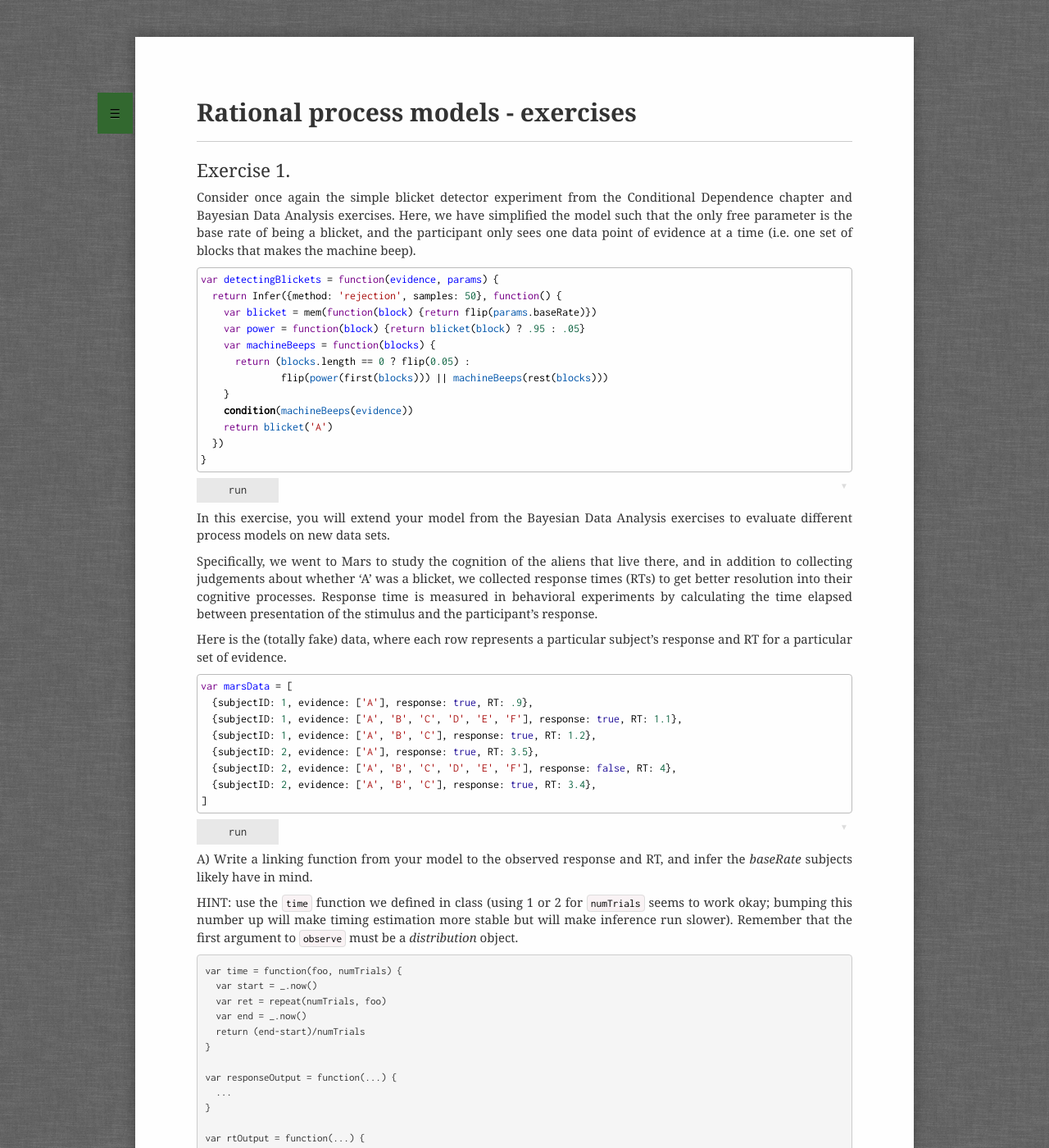
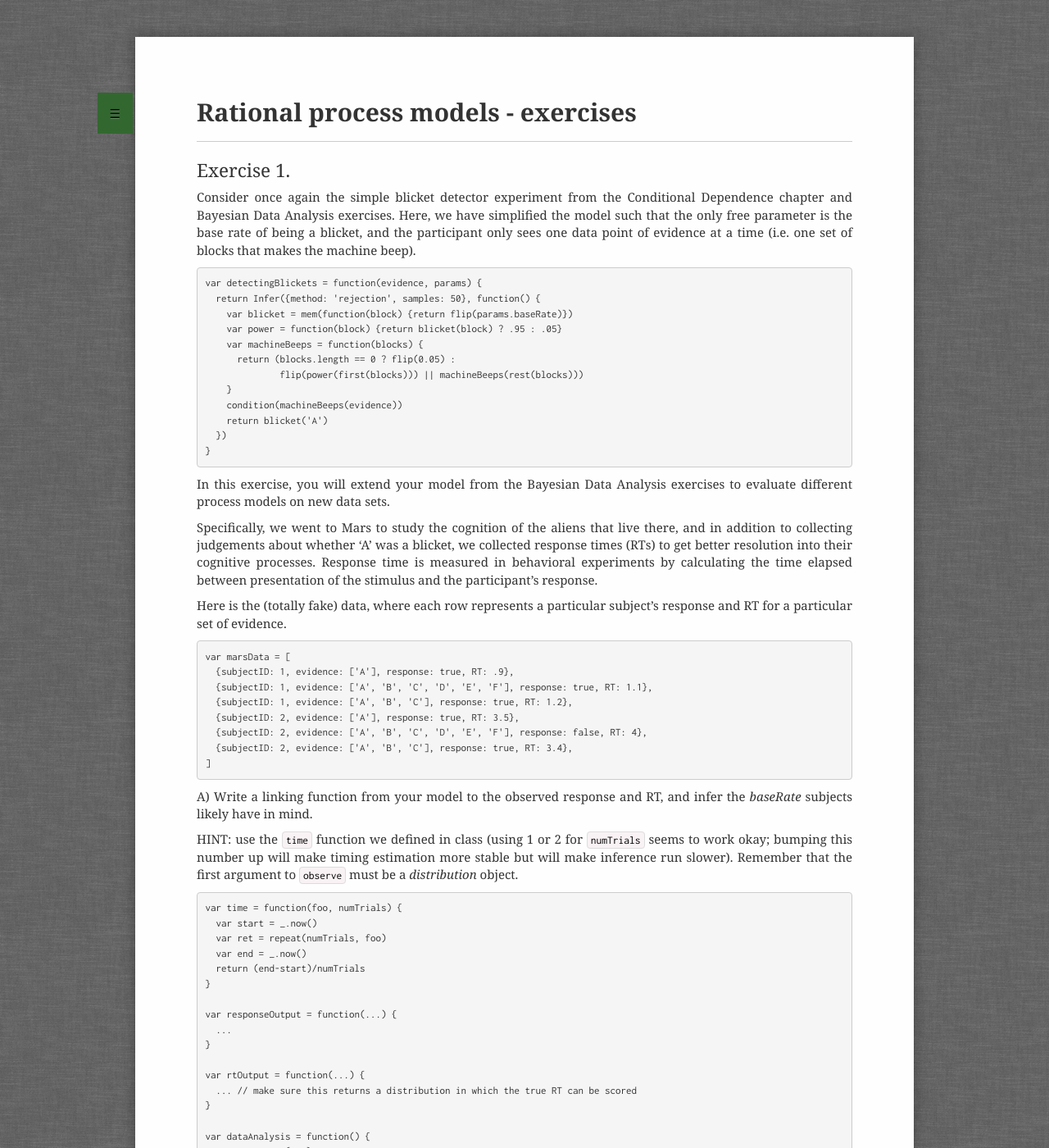
Before and after one commit to probmods/probmods2, a Jekyll site: the page built from exercises/process-models.md, in a window 1280 px wide and 1400 px high. Shown: the whole window at 82% size. Built offline with Jekyll 4.4.1, drawn with Linux system fonts in a browser that asks for light colours; a script that is not in the unit is left out; some of the changed text lies outside the part shown.

Commit message:
make not runnable

```diff
--- a/exercises/process-models.md
+++ b/exercises/process-models.md
@@ -7,7 +7,7 @@
 
 Consider once again the simple blicket detector experiment from the Conditional Dependence chapter and Bayesian Data Analysis exercises. Here, we have simplified the model such that the only free parameter is the base rate of being a blicket, and the participant only sees one data point of evidence at a time (i.e. one set of blocks that makes the machine beep).
 
-~~~~
+~~~~ norun
 var detectingBlickets = function(evidence, params) {
   return Infer({method: 'rejection', samples: 50}, function() {
     var blicket = mem(function(block) {return flip(params.baseRate)})
@@ -28,7 +28,7 @@
 
 Here is the (totally fake) data, where each row represents a particular subject's response and RT for a particular set of evidence.
 
-~~~~
+~~~~ norun
 var marsData = [
   {subjectID: 1, evidence: ['A'], response: true, RT: .9},
   {subjectID: 1, evidence: ['A', 'B', 'C', 'D', 'E', 'F'], response: true, RT: 1.1},
@@ -86,7 +86,7 @@
 
 D) Now suppose we went to survey another group of aliens on Venus and collected the following data set. Run this same BDA on these subjects. Do you conclude the same thing?
 
-~~~~
+~~~~ norun
 var venusData = [
   {subjectID: 1, evidence: ['A'], response: true, RT: .9},
   {subjectID: 1, evidence: ['A', 'B', 'C', 'D', 'E', 'F'], response: true, RT: 4},
```
